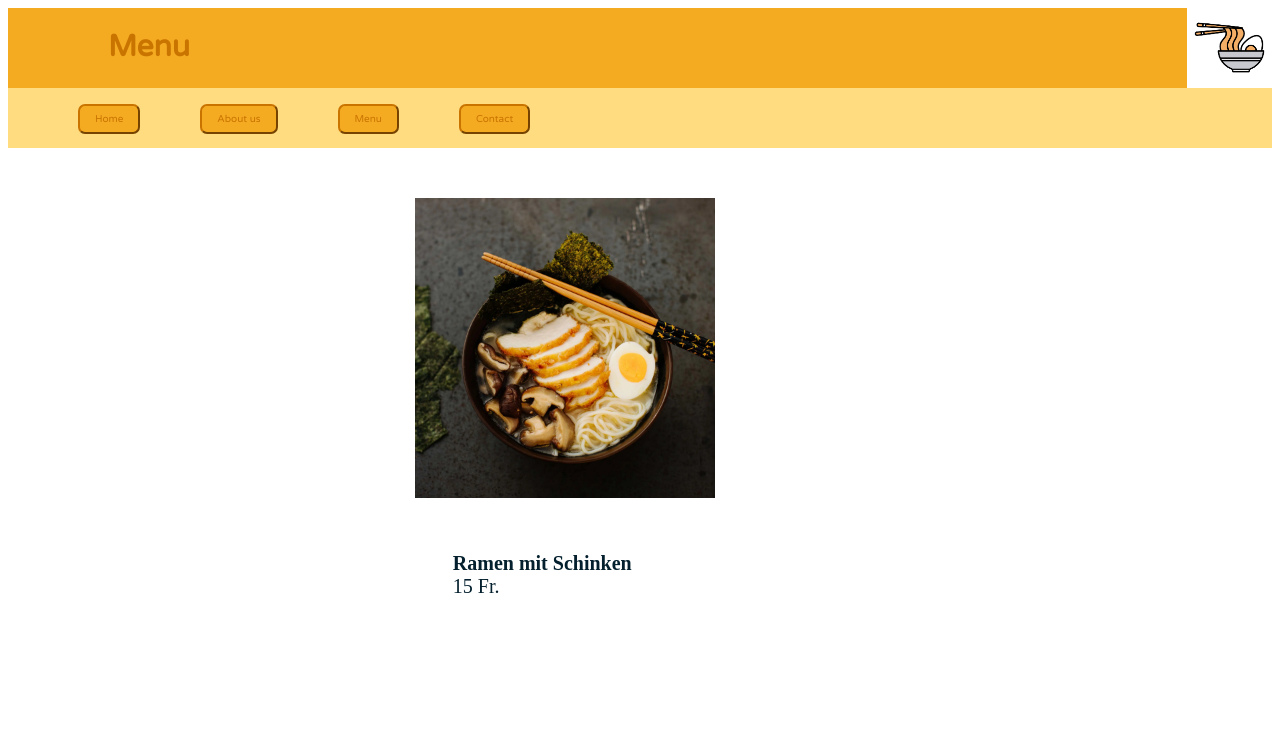
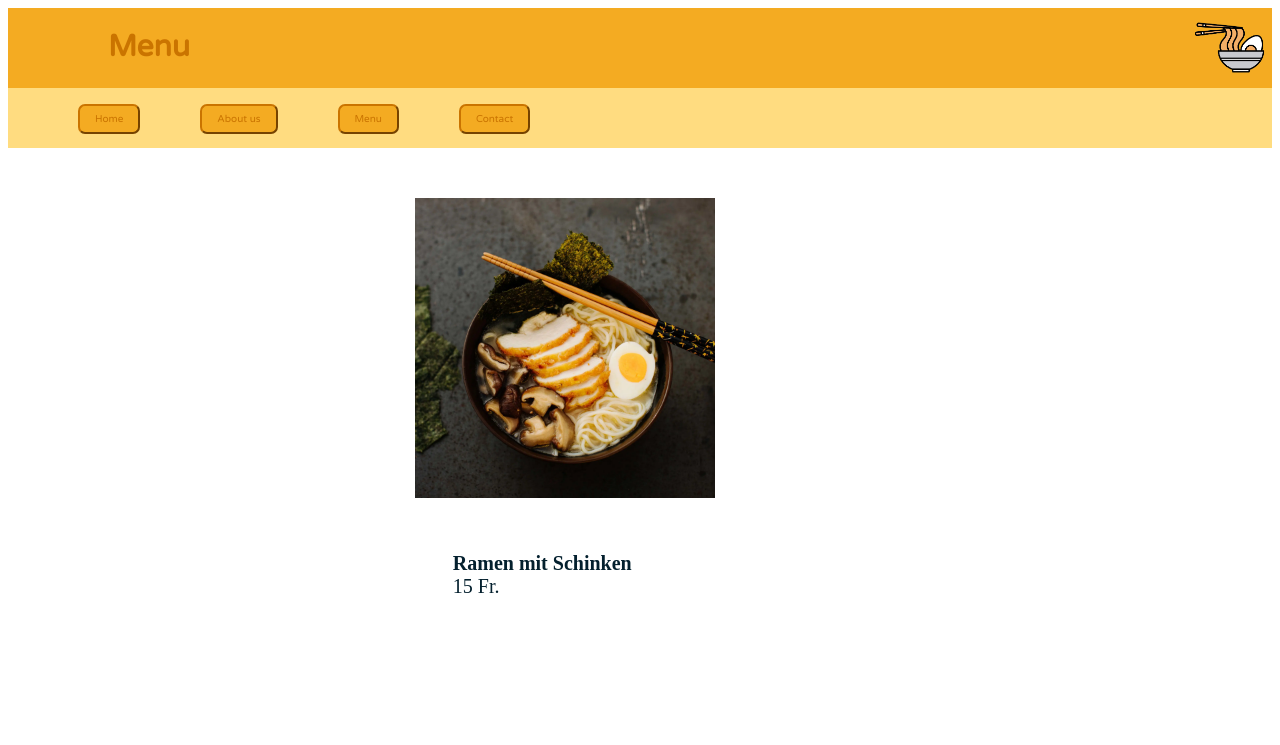
Before and after one commit to Lilly05/Miso-Hungry, a plain HTML site: page pages/menu.html in a window 1280 px wide. Shown: the top 745 px of the page. Drawn offline with Linux system fonts and the light colour scheme.

Commit message:
Add files via upload

```diff
--- a/pages/menu.html
+++ b/pages/menu.html
@@ -14,7 +14,7 @@
 <div class="container">
     <header class="header">
         <h1  class="header header__title">Menu</h1>
-        <img src="../media/ramenLogo.jpg" alt="Simple ramen logo" class="header__logo" >
+        <img src="../media/logo2.png" alt="Simple ramen logo" class="header__logo" >
     </header>
     <nav class="menu">
         <ul>
```
Also changed, not shown: main.html (+1 -1 lines), pages/aboutUs.html (+1 -1 lines), pages/contact.html (+1 -1 lines), media/logo2.png (added).
